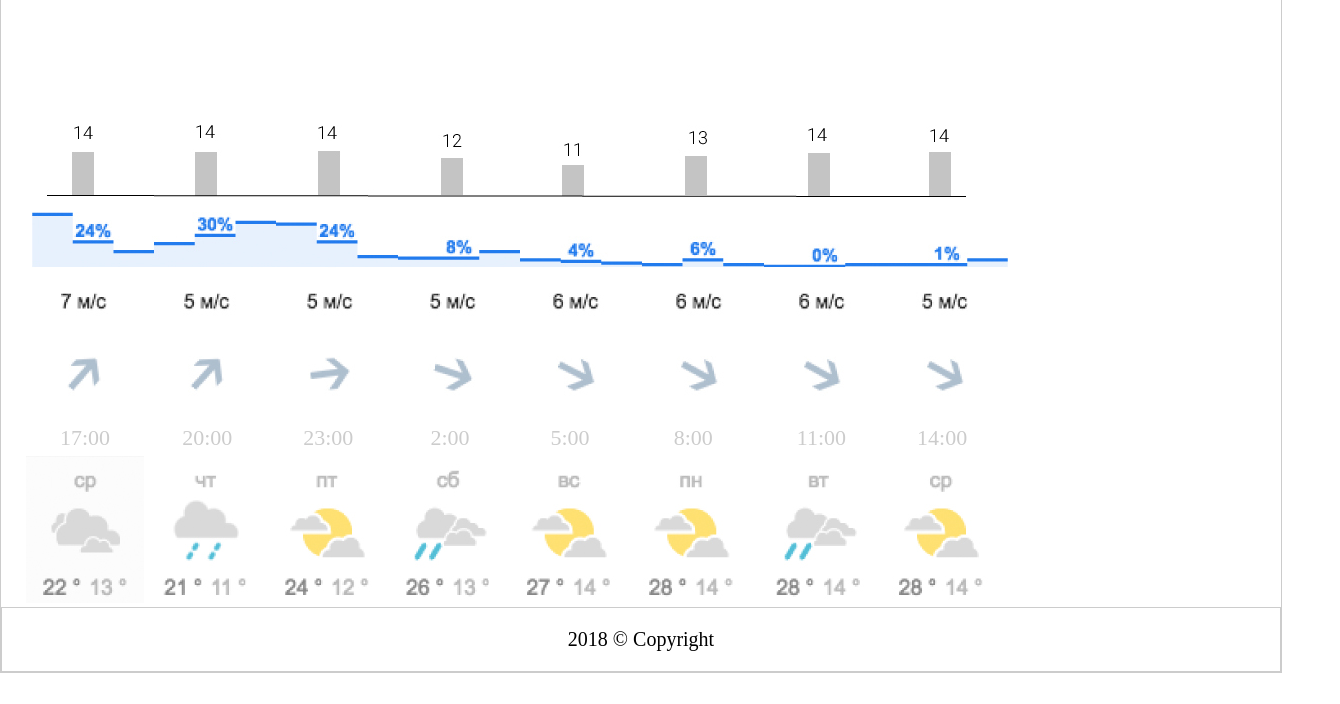
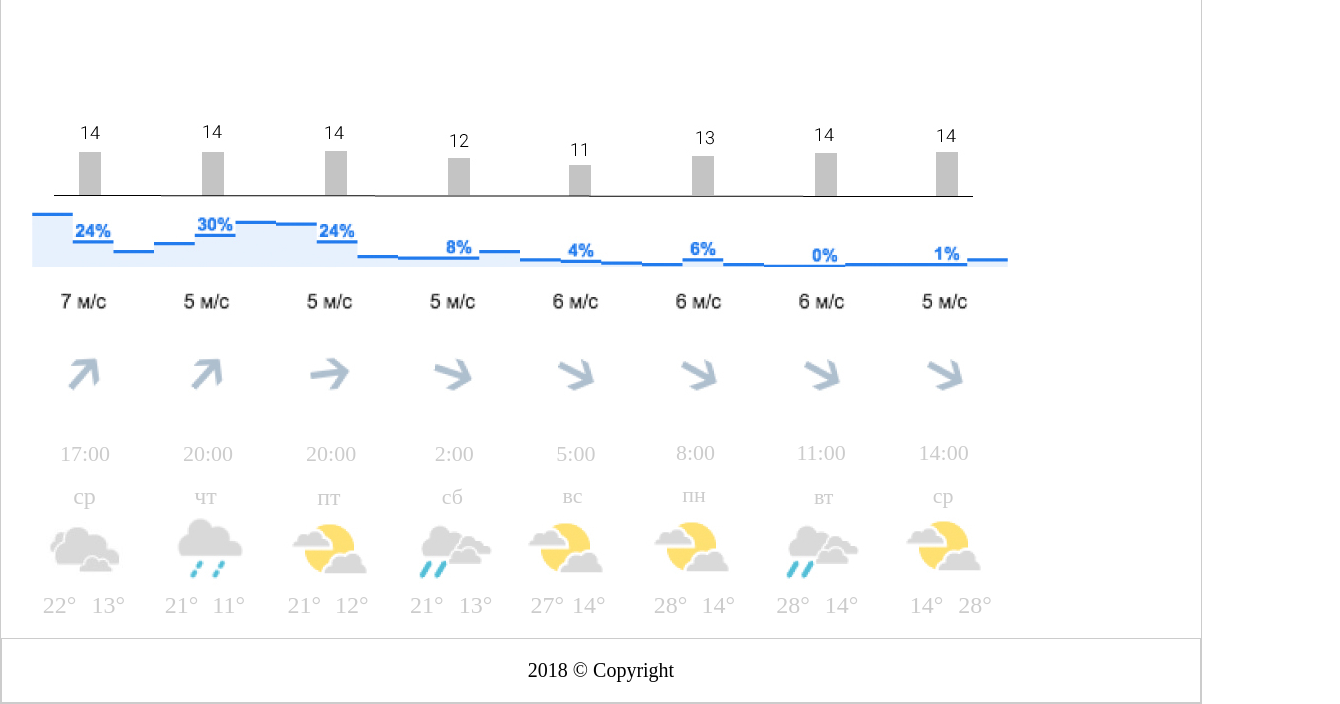
Before and after one commit to neox56/eFED2018Win, a plain HTML site: page HTML_basic/index.html in a window 1280 px wide. Shown: the part 352-1056 px from the top of the page, 1340 px wide, since content can reach past the window. Before the commit the page ends 1025 px from the top, so only its background shows below. Drawn offline with Linux system fonts and the light colour scheme.

Commit message:
html_basic correct v1.1

```diff
--- a/HTML_basic/index.html
+++ b/HTML_basic/index.html
@@ -13,7 +13,9 @@
     <div class="header">
         <div class="menu">
             <ul>
-                <li><a href="#">Сегодня</a> </li>
+                <li>
+                    <a href="#">Сегодня</a>
+                </li>
                 <li id="five_days"><a href="#">5 дней</a> </li>
                 <li id="weather_history"><a href="#">История погоды</a> </li>
             </ul>
@@ -68,25 +70,63 @@
                 <img class="rainfall_graph" src="img/rainfall.jpg" alt="rainfall graph ">
                 <img class="wind_graph" src="img/wind.jpg" alt=" wind graph ">
             </div>
-            <div class="time">
-                <span id="time_wed">17:00</span>
-                <span id="time_th">20:00</span>
-                <span id="time_fr">23:00</span>
-                <span id="time_sa">2:00</span>
-                <span id="time_su"> 5:00</span>
-                <span id="time_mo">8:00</span>
-                <span id="time_tu">11:00</span>
-                <span id="time_wed2">14:00</span>
-            </div>
-            <div class="icons_weather">
-                <span id="wed"><img class="border" src="img/wednesday.jpg" alt="weather on wednesday"></span>
-                <span id="th"><img class="border" src="img/thursday.jpg" alt="weather on thursday"></span>
-                <span id="fr"><img class="border" src="img/friday.jpg" alt="weather on friday"></span>
-                <span id="sa"><img class="border" src="img/saturday.jpg" alt="weather on saturday"></span>
-                <span id="su"><img class="border" src="img/sunday.jpg" alt="weather on sunday"></span>
-                <span id="mo"><img class="border" src="img/monday.jpg" alt="weather on monday"></span>
-                <span id="tu"><img class="border" src="img/tuesday.jpg" alt="weather on tuesday"></span>
-                <span id="wed2"><img class="border" src="img/wednesday2.jpg" alt="weather on wednesday"></span>
+            <div class="weather_week">
+                <div class=day_week_wednesday>
+                    <span id="time_wed">17:00</span>
+                    <span id="wed_cloudy"><img class="border" src=img/cloudy.jpeg alt="weather on wednesday"></span>
+                    <span id="name_day_wed">ср</span>
+                    <span id="big_grade_wed">22&#176</span>
+                    <span id="small_grade_wed">13&#176</span>
+                </div>
+                <div class=day_week_thursday>
+                    <span id="time_thu">20:00</span>
+                    <span id="thu_rainy"><img class="border" src=img/rainy.jpeg alt="weather on thursday"></span>
+                    <span id="name_day_thu">чт</span>
+                    <span id="big_grade_thu">21&#176</span>
+                    <span id="small_grade_thu"> 11&#176</span>
+                </div>
+                <div class=day_week_friday>
+                    <span id="time_fr">20:00</span>
+                    <span id="fr_sunny"><img class="border" src=img/sunny.jpeg alt="weather on friday"></span>
+                    <span id="name_day_fr">пт</span>
+                    <span id="big_grade_fr">21&#176</span>
+                    <span id="small_grade_fr">12&#176</span>
+                </div>
+                <div class=day_week_saturday>
+                    <span id="time_sa">2:00</span>
+                    <span id="sa_rainy"><img class="border" src=img/very_rainy.jpeg alt="weather on saturday"></span>
+                    <span id="name_day_sa">сб</span>
+                    <span id="big_grade_sa">21&#176</span>
+                    <span id="small_grade_sa">13&#176</span>
+                </div>
+                <div class=day_week_sunday>
+                    <span id="time_su">5:00</span>
+                    <span id="su_sunny"><img class="border" src=img/sunny.jpeg alt="weather on sunday"></span>
+                    <span id="name_day_su">вс</span>
+                    <span id="big_grade_su">27&#176</span>
+                    <span id="small_grade_su">14&#176</span>
+                </div>
+                <div class=day_week_monday>
+                    <span id="time_mo">8:00</span>
+                    <span id="mo_sunny"><img class="border" src=img/sunny.jpeg alt="weather on monday"></span>
+                    <span id="name_day_mo">пн</span>
+                    <span id="big_grade_mo">28&#176</span>
+                    <span id="small_grade_mo">14&#176</span>
+                </div>
+                <div class=day_week_tuesday>
+                    <span id="time_tu">11:00</span>
+                    <span id="tue_rainy"><img class="border" src=img/very_rainy.jpeg alt="weather on tuesday"></span>
+                    <span id="name_day_tu">вт</span>
+                    <span id="big_grade_tu">28&#176</span>
+                    <span id="small_grade_tu">14&#176</span>
+                </div>
+                <div class=day_week_wednesday_last>
+                    <span id="time_wed_last">14:00</span>
+                    <span id="wed_last_sunny"><img class="border" src=img/sunny.jpeg alt="weather on wednesday"></span>
+                    <span id="name_day_wed_last">ср</span>
+                    <span id="big_grade_wed_last">28&#176</span>
+                    <span id="small_grade_wed_last"> 14&#176</span>
+                </div>
             </div>
         </div>
     </div>
--- a/HTML_basic/style.css
+++ b/HTML_basic/style.css
@@ -1,6 +1,6 @@
 body {
-    margin: 0 auto;
-    width: 100%;
+	margin: 0;
+	width: 1200px;
 	border: 1px solid #ccc;
 }
 
@@ -205,90 +205,377 @@ body {
 }
 
 .temperature_graph {
-    margin-left: -14px;
+	margin-left: -7px;
 }
 
 .rainfall_graph {
 	margin-left: -28px;
 	margin-top: 10px;
 }
-.wind_graph{
+
+.wind_graph {
 	margin-top: 18px;
 }
-.time {
-    margin-bottom: 5px
+
+.weather_week {
+	margin-bottom: 100px;
+	position: relative;
+	top: -38px;
 }
 
-.time span {
+.day_week_wednesday {
+	display: inline;
+}
+
+#time_wed {
+	position: relative;
+	top: -6px;
+	left: 59px;
 	color: #ccc;
 	font-size: 22px;
 }
 
-#time_wed {
-    margin-left: 59px;
+#wed_cloudy {
+	position: relative;
+	top: 125px;
+	left: -17px;
 }
 
-#time_th {
-    margin-left: 68px;
+#name_day_wed {
+	position: relative;
+	bottom: -37px;
+	left: -81px;
+	position: relative;
+	color: #ccc;
+	font-size: 24px;
+}
+
+#big_grade_wed {
+	position: relative;
+	top: 146px;
+	left: -138px;
+	color: #ccc;
+	font-size: 24px;
+}
+
+#small_grade_wed {
+	position: relative;
+	top: 146px;
+	left: -127px;
+	color: #ccc;
+	font-size: 24px
+}
+
+.day_week_thursday {
+	display: inline;
+}
+
+#time_thu {
+	position: relative;
+	top: -6px;
+	left: -73px;
+	color: #ccc;
+	font-size: 22px;
+}
+
+#thu_rainy {
+	position: relative;
+	top: 128px;
+	left: -151px;
+}
+
+#name_day_thu {
+	position: relative;
+	bottom: -37px;
+	left: -215px;
+	color: #ccc;
+	font-size: 24px;
+}
+
+#big_grade_thu {
+	position: relative;
+	top: 146px;
+	left: -271px;
+	color: #ccc;
+	font-size: 24px;
+}
+
+#small_grade_thu {
+	position: relative;
+	top: 146px;
+	left: -261px;
+	color: #ccc;
+	font-size: 24px;
+}
+
+.day_week_friday {
+	display: inline;
 }
 
 #time_fr {
-    margin-left: 67px;
+	position: relative;
+	top: -6px;
+	left: -204px;
+	color: #ccc;
+	font-size: 22px;
+}
+
+#fr_sunny {
+	position: relative;
+	top: 122px;
+	left: -283px;
+}
+
+#name_day_fr {
+	position: relative;
+	bottom: -38px;
+	left: -346px;
+	color: #ccc;
+	font-size: 24px;
+}
+
+#big_grade_fr {
+	position: relative;
+	top: 146px;
+	left: -403px;
+	color: #ccc;
+	font-size: 24px;
+}
+
+#small_grade_fr {
+	position: relative;
+	top: 146px;
+	left: -393px;
+	color: #ccc;
+	font-size: 24px;
+}
+
+.day_week_saturday {
+	display: inline;
+}
+
+#time_sa {
+	position: relative;
+	top: -6px;
+	left: -331px;
+	color: #ccc;
+	font-size: 22px;
+}
+
+#sa_rainy {
+	position: relative;
+	left: -402px;
+	top: 125px;
+}
+
+#name_day_sa {
+	position: relative;
+	top: 37px;
+	left: -466px;
+	color: #ccc;
+	font-size: 22px;
+}
+
+#big_grade_sa {
+	position: relative;
+	top: 146px;
+	left: -523px;
+	color: #ccc;
+	font-size: 24px;
+}
+
+#small_grade_sa {
+	position: relative;
+	top: 146px;
+	right: 512px;
+	color: #ccc;
+	font-size: 24px;
+}
+
+.day_week_sunday {
+	display: inline;
+}
+
+#time_su {
+	position: relative;
+	top: -6px;
+	left: -452px;
+	color: #ccc;
+	font-size: 22px;
+}
+
+#su_sunny {
+	position: relative;
+	float: right;
+	right: 589px;
+	top: 121px;
+}
+
+#name_day_su {
+	position: relative;
+	top: 36px;
+	left: -489px;
+	color: #ccc;
+	font-size: 22px;
+}
+
+#big_grade_su {
+	position: relative;
+	top: 205px;
+	left: -542px;
+	color: #ccc;
+	font-size: 24px;
+	float: right;
 }
 
 
-#time_sa {
-    margin-left: 73px;
+#small_grade_su {
+	left: 571px;
+	position: relative;
+	top: 119px;
+	color: #ccc;
+	font-size: 24px;
 }
 
-#time_su {
-    margin-left: 77px;
+.day_week_monday {
+	display: inline;
 }
 
 #time_mo {
-    margin-left: 80px;
+	position: relative;
+	float: right;
+	top: -33px;
+	left: -486px;
+	color: #ccc;
+	font-size: 22px;
+}
+
+#mo_sunny {
+	position: relative;
+	float: right;
+	right: 424px;
+	top: 34px;
+}
+
+#name_day_mo {
+	position: relative;
+	float: right;
+	top: 9px;
+	left: -361px;
+	color: #ccc;
+	font-size: 22px;
+}
+
+#big_grade_mo {
+	position: relative;
+	float: right;
+	top: 119px;
+	right: 356px;
+	color: #ccc;
+	font-size: 24px;
+}
+
+
+#small_grade_mo {
+	left: 663px;
+	position: relative;
+	top: 119px;
+	color: #ccc;
+	font-size: 24px;
+}
+
+.day_week_tuesday {
+	display: inline;
 }
 
 #time_tu {
-    margin-left: 80px;
+	position: relative;
+	float: right;
+	top: -33px;
+	left: -164px;
+	color: #ccc;
+	font-size: 22px;
 }
 
-#time_wed2 {
-    margin-left: 67px;
+#tue_rainy {
+	position: relative;
+	float: right;
+	right: 91px;
+	top: 39px;
 }
 
-.icons_weather {}
-
-#wed {
-    margin-left: 25px;
+#name_day_tu {
+	position: relative;
+	float: right;
+	top: 11px;
+	right: 32px;
+	color: #ccc;
+	font-size: 22px;
 }
 
-#th {
-    margin-left: -3px;
+#big_grade_tu {
+	position: relative;
+	float: right;
+	top: 119px;
+	right: 36px;
+	color: #ccc;
+	font-size: 24px;
 }
 
-#fr {
-    margin-left: -5px;
+#small_grade_tu {
+	right: -46px;
+	float: right;
+	position: relative;
+	top: 119px;
+	color: #ccc;
+	font-size: 24px;
 }
 
-#sa {
-    margin-left: -5px;
+.day_week_wednesday_last {
+	display: inline;
 }
 
-#su {
-    margin-left: -6px;
+#time_wed_last {
+	position: relative;
+	float: right;
+	top: -33px;
+	right: -190px;
+	color: #ccc;
+	font-size: 22px;
 }
 
-#mo {
-    margin-left: -4px;
+#wed_last_sunny {
+	position: relative;
+	float: right;
+	right: -261px;
+	top: 33px;
 }
 
-#tu {
-    margin-left: 1px;
+#name_day_wed_last {
+	position: relative;
+	float: right;
+	top: 10px;
+	right: -320px;
+	color: #ccc;
+	font-size: 22px;
 }
 
-#wed2 {
-    margin-left: -4px;
+#big_grade_wed_last {
+	position: relative;
+	float: right;
+	top: 119px;
+	right: -379px;
+	color: #ccc;
+	font-size: 24px;
+}
+
+#small_grade_wed_last {
+	right: -364px;
+	float: right;
+	position: relative;
+	top: 119px;
+	color: #ccc;
+	font-size: 24px;
 }
 
 .border:hover {
```
Also changed, not shown: HTML_basic/img/cloudy.jpeg (added), HTML_basic/img/friday.jpg (deleted), HTML_basic/img/monday.jpg (deleted), HTML_basic/img/rainy.jpeg (added), HTML_basic/img/saturday.jpg (deleted), HTML_basic/img/sunday.jpg (deleted), HTML_basic/img/sunny.jpeg (added), HTML_basic/img/thursday.jpg (deleted), HTML_basic/img/tuesday.jpg (deleted), HTML_basic/img/very_rainy.jpeg (added), HTML_basic/img/wednesday.jpg (deleted), HTML_basic/img/wednesday2.jpg (deleted). Lines whose indentation alone changed are shown as unchanged.
